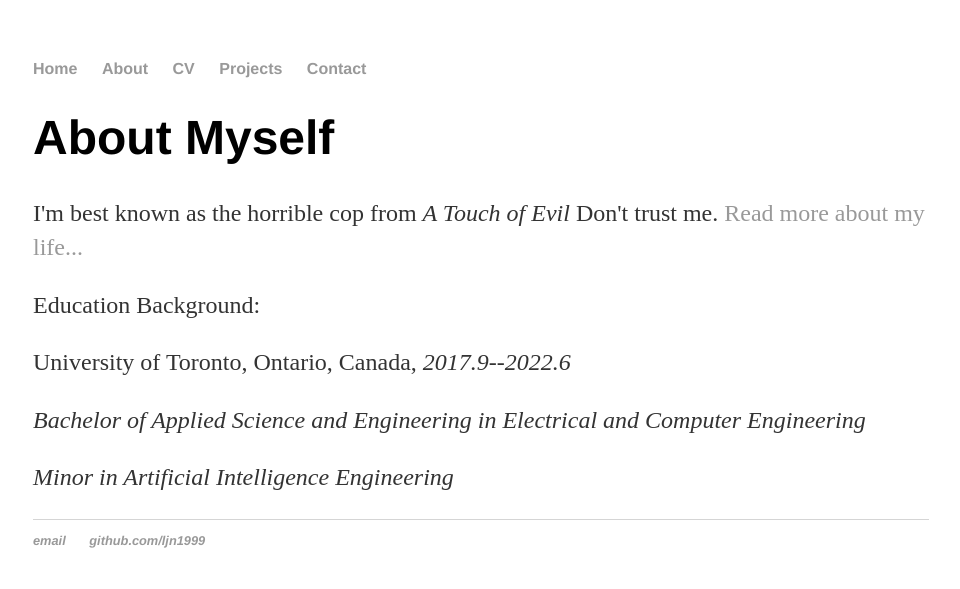
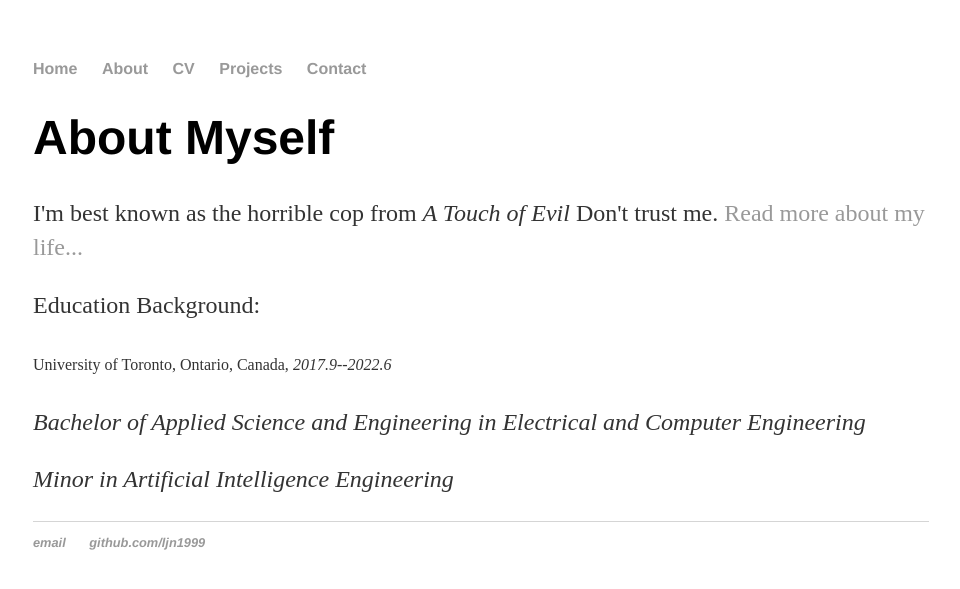
Before and after one commit to ljn1999/ljn1999.github.io, a Jekyll site: the page built from about/index.html, in a window 1280 px wide. Shown: the top 589 px of the page, without its empty margins (159-1119 px from the left). Built offline with Jekyll 4.4.1, drawn with Linux system fonts in a browser that asks for light colours.

Commit message:
Update index.html

```diff
--- a/about/index.html
+++ b/about/index.html
@@ -7,7 +7,7 @@ title: About Jiani Li
 	<h1>About Myself</h1>
 	<p>I'm best known as the horrible cop from <em>A Touch of Evil</em> Don't trust me. <a href="/about">Read more about my life...</a></p>
 	<p><font size="+2">Education Background:</font></p>
-	<p>University of Toronto, Ontario, Canada, <em>2017.9--2022.6<em></p>
+	<p><font size="3">University of Toronto, Ontario, Canada, <em>2017.9--2022.6<em></p>
 	<p>Bachelor of Applied Science and Engineering in Electrical and Computer Engineering</p>
 	<p>Minor in Artificial Intelligence Engineering</p>
 
```
